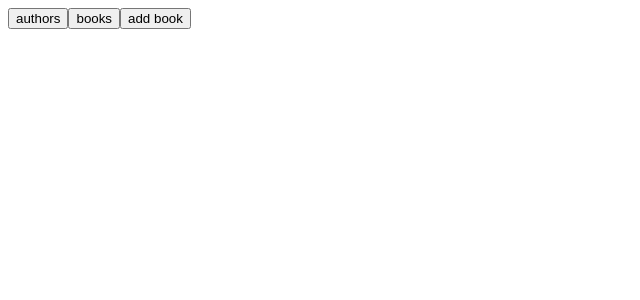
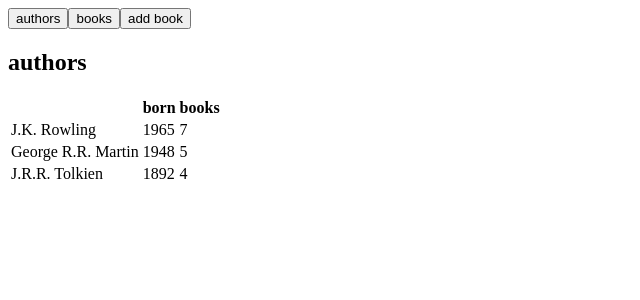
Before and after one commit to jfernandezcl/bootcamp-full-stack, a React (Vite) app in the folder part8/library-frontend/: page / in a window 1280 px wide. Shown: the top 300 px of the page, without its empty margins (0-640 px from the left). Built offline with nearby package versions, Linux system fonts and the light colour scheme.

Commit message:
exercise 8.8 completed

```diff
--- a/part8/library-frontend/src/components/Authors.jsx
+++ b/part8/library-frontend/src/components/Authors.jsx
@@ -1,8 +1,12 @@
 const Authors = (show) => {
-  if (show) {
+  if (!show) {
     return null
   }
-  const authors = []
+  const authors = [
+    { name: "J.K. Rowling", born: 1965, bookCount: 7 },
+    { name: "George R.R. Martin", born: 1948, bookCount: 5 },
+    { name: "J.R.R. Tolkien", born: 1892, bookCount: 4 },
+  ]
 
   return (
     <div>
```
